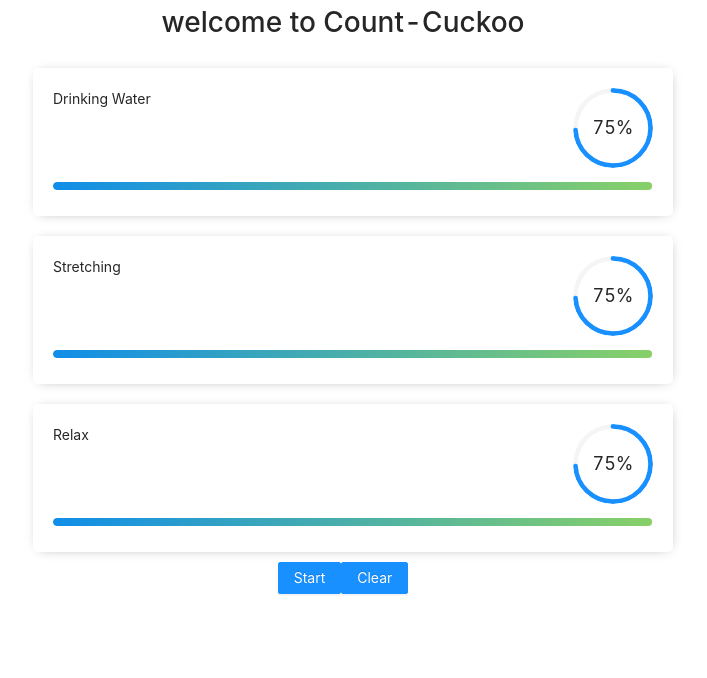
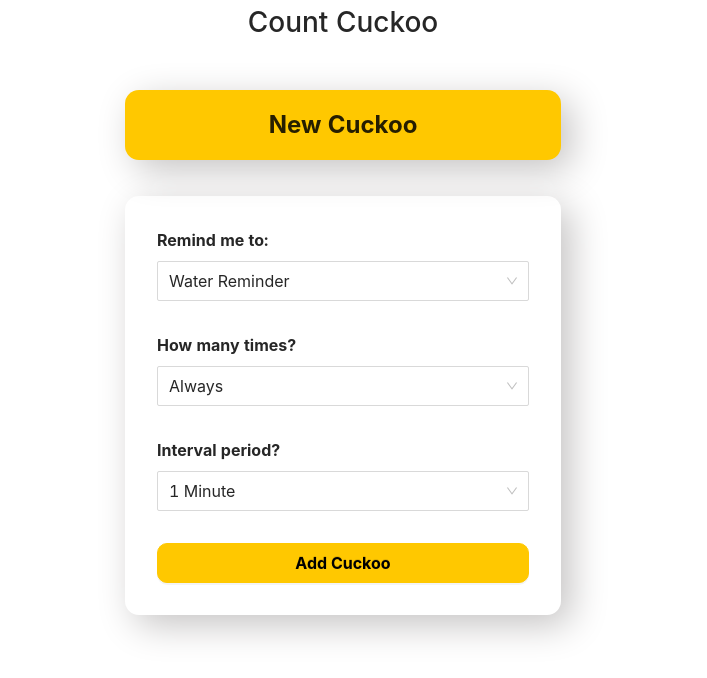
Before and after one commit to omkrpt/cuckoo-dooku, a React (Create React App) app: page / in a window 1280 px wide. Shown: the top 678 px of the page, without its empty margins (297-1004 px from the left). Built offline with nearby package versions, Linux system fonts and the light colour scheme; the HTML template or start-up script is replaced by a standard one.

Commit message:
Add new item commit

```diff
--- a/src/App.css
+++ b/src/App.css
@@ -1,5 +1,7 @@
 .App {
-  text-align: center;
+  display: flex;
+  flex-direction: column;
+  align-items: center;
 }
 
 .App-logo {
--- a/src/App.js
+++ b/src/App.js
@@ -1,18 +1,19 @@
 import "./App.css";
 import "antd/dist/antd.css";
 import { Button } from "antd";
-import Input from "./components/Input";
-import CardListing from "./components/CardListing";
+import Input from "./components/Card/Input";
+import CardListing from "./components/Card/CardListing";
+import AddNew from "./components/NewReminder/AddNew";
 import { createAlarm, cancelAlarm } from "./utils/alarmHandler";
 const alarmName = "createAlarmTest";
 
 function App() {
   return (
     <div className="App">
-      <h1>welcome to Count-Cuckoo</h1>
-      <CardListing />
+      <h1>Count Cuckoo</h1>
+      <AddNew />
 
-      <Button
+      {/* <Button
         type="primary"
         onClick={() => createAlarm({ name: alarmName, period: 0.1 })}
       >
@@ -20,7 +21,7 @@ function App() {
       </Button>
       <Button type="primary" onClick={() => cancelAlarm(alarmName)}>
         Clear
-      </Button>
+      </Button> */}
     </div>
   );
 }
--- /dev/null
+++ b/src/components/NewReminder/AddNew.js
@@ -0,0 +1,76 @@
+import React from "react";
+import { Row, Button, Col, Progress } from "antd";
+import AddNewItem from "./AddNewItem";
+import "./style.css";
+
+const AddNew = ({}) => {
+  const handleOnItemChange = () => {};
+
+  const addNewTime = () => {};
+
+  const reminderOptions = () => {
+    const returnArray = [];
+    returnArray.push({ text: "Water Reminder", value: "water" });
+    returnArray.push({ text: "Blinking Reminder", value: "blinking" });
+    returnArray.push({ text: "Stretch Reminder", value: "stretch" });
+    returnArray.push({ text: "Posture Reminder", value: "posture" });
+    returnArray.push({ text: "Custom", value: "custom" });
+    return returnArray;
+  };
+
+  const noOfTimeOptions = () => {
+    const returnArray = [];
+    returnArray.push({ text: "Always", value: "always" });
+    for (let index = 1; index <= 10; index++) {
+      const text = `${index} ${index === 1 ? "Time" : "Times"}`;
+      returnArray.push({ text, value: index });
+    }
+    return returnArray;
+  };
+
+  const intervalPeriodOptions = () => {
+    const returnArray = [];
+    for (let index = 1; index <= 60; index++) {
+      const text = `${index} ${index === 1 ? "Minute" : "Minutes"}`;
+      returnArray.push({ text, value: index });
+    }
+    return returnArray;
+  };
+
+  return (
+    <Row align="center">
+      <Col className="add-new-conatiner">
+        <Row className="add-new-header">New Cuckoo</Row>
+        <Col className="add-new-item-conatiner">
+          <AddNewItem
+            items={reminderOptions()}
+            value={undefined}
+            title="Remind me to:"
+            onChange={(value) => handleOnItemChange("remindOn", value)}
+          ></AddNewItem>
+          <AddNewItem
+            items={noOfTimeOptions()}
+            value={undefined}
+            title="How many times?"
+            onChange={(value) => handleOnItemChange("noOfTime", value)}
+          ></AddNewItem>
+          <AddNewItem
+            value={undefined}
+            title="Interval period?"
+            items={intervalPeriodOptions()}
+            onChange={(value) => handleOnItemChange("intervalPeriod", value)}
+          ></AddNewItem>
+          <Button
+            className="add-new-button"
+            type="primary"
+            onClick={() => addNewTime({})}
+          >
+            Add Cuckoo
+          </Button>
+        </Col>
+      </Col>
+    </Row>
+  );
+};
+
+export default AddNew;
--- /dev/null
+++ b/src/components/NewReminder/AddNewItem.js
@@ -0,0 +1,26 @@
+import React from "react";
+import { Row, Select } from "antd";
+import "./style.css";
+
+const { Option } = Select;
+
+const AddNewItem = ({ title, value, items = [], onChange }) => (
+  <div className="add-new-item-row">
+    <Row className="add-new-item-title">{title}</Row>
+    <Select
+      showSearch
+      size="large"
+      value={value}
+      onChange={onChange}
+      placeholder="Select"
+      style={{ width: "100%" }}
+      defaultValue={items?.[0]?.value}
+    >
+      {React.Children.toArray(
+        items.map(({ text, value }) => <Option value={value}>{text}</Option>)
+      )}
+    </Select>
+  </div>
+);
+
+export default AddNewItem;
--- /dev/null
+++ b/src/components/NewReminder/style.css
@@ -0,0 +1,49 @@
+.add-new-conatiner{
+    padding: 32px;
+    width: 500px;
+    display: flex;
+    flex-direction: column;
+    gap:36px;
+}
+
+.add-new-header{
+    font-weight: bold;
+    font-size: 24px;
+    padding: 16px;
+    border-radius: 14px;
+    box-shadow: 10px 10px 37px 0px #c5c3c3;
+    display: flex;
+    justify-content: center;
+    align-items: center;
+    background-color: #ffc800;
+}
+
+.add-new-item-conatiner{
+    display: flex;
+    flex-direction: column;
+    gap: 32px;
+    padding: 32px;
+    border-radius: 14px;
+    box-shadow: 10px 10px 37px 0px #c5c3c3;
+}
+
+.add-new-item-row{
+    display: flex;
+    flex-direction: column;
+    gap:8px;
+}
+
+.add-new-item-title{
+    font-size: 16px;
+    font-weight: bold;
+}
+
+.add-new-button ,.add-new-button:hover{
+    font-size: 16px;
+    font-weight: bold;
+    border-color:  #ffc800;
+    background:  #ffc800;
+    color: initial;
+    border-radius: 10px;
+    height: 40px;
+}
```
Also changed, not shown: src/components/Card/Card.js (renamed from src/components/Card.js), src/components/Card/CardListing.js (renamed from src/components/CardListing.js), src/components/Card/Input.js (renamed from src/components/Input.js), src/components/Card/style.css (renamed from src/components/style.css).
